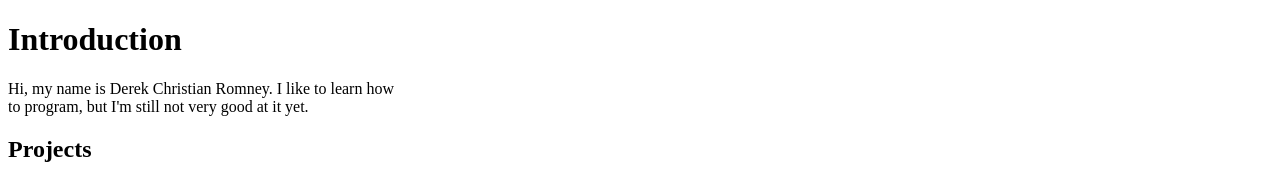
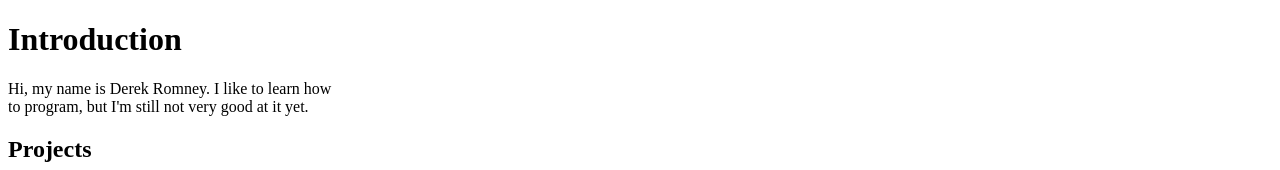
Before and after one commit to dcromney/portfolio, a plain HTML site: page index.html in a window 1280 px wide. Shown: the top 170 px of the page. Drawn offline with Linux system fonts and the light colour scheme.

Commit message:
This is a test

```diff
--- a/index.html
+++ b/index.html
@@ -6,14 +6,17 @@
 <body>
 
 <h1>Introduction</h1>
-<p>Hi, my name is Derek Christian Romney. I like to learn how <br>
+<p>Hi, my name is Derek Romney. I like to learn how <br>
 to program, but I'm still not very good at it yet. </p>
 <h2>Projects</h2>
 <p> Some of the projects that I have worked on are as follows:</p>
+
+
+
 <ul>
-<li>Mission inventory project in VBA</li>
-<li>Scripture Mastery help</li>
-<li>CS 142 - I know, I don't have a lot</li>
+  <li>Mission inventory project in VBA</li>
+  <li>Scripture Mastery help</li>
+  <li>CS 142 - I know, I don't have a lot</li>
 <hr>
 <a href="https://www.byu.edu/">Go to school here!!</a>
 
```
